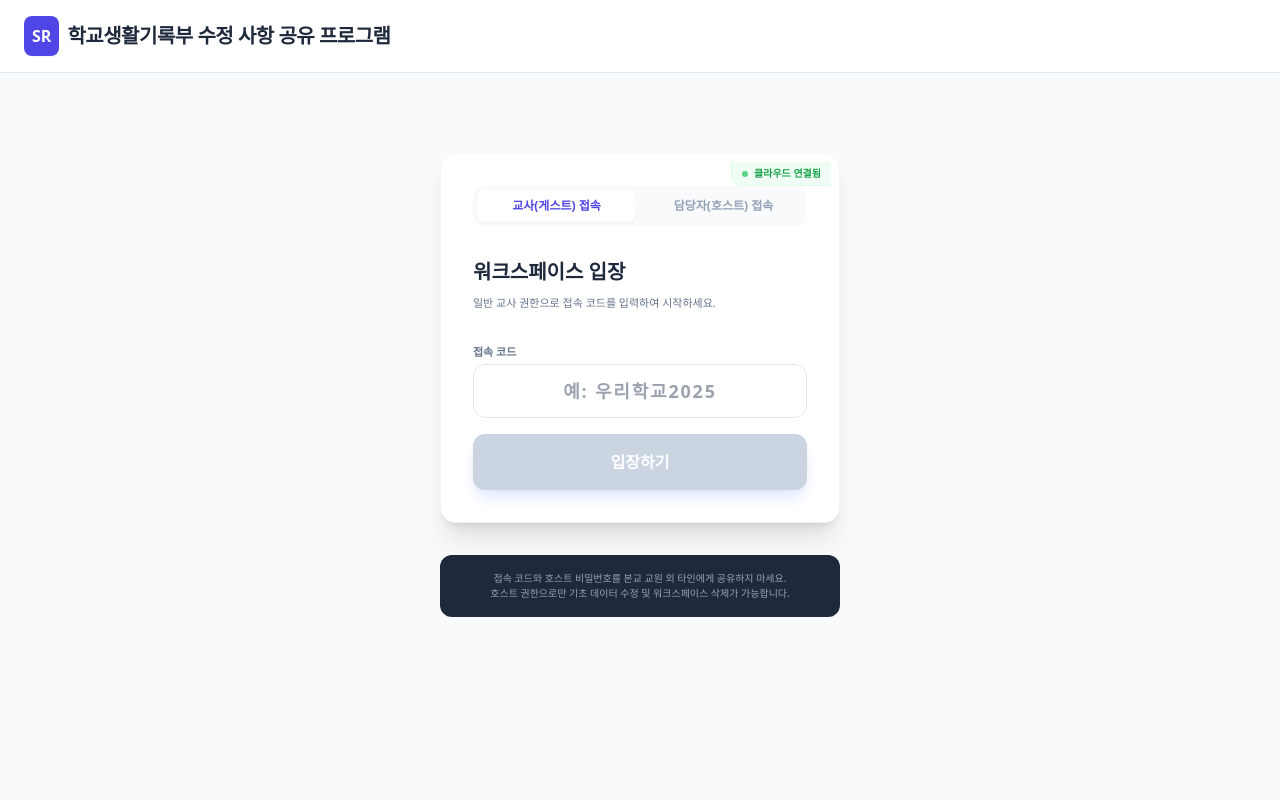
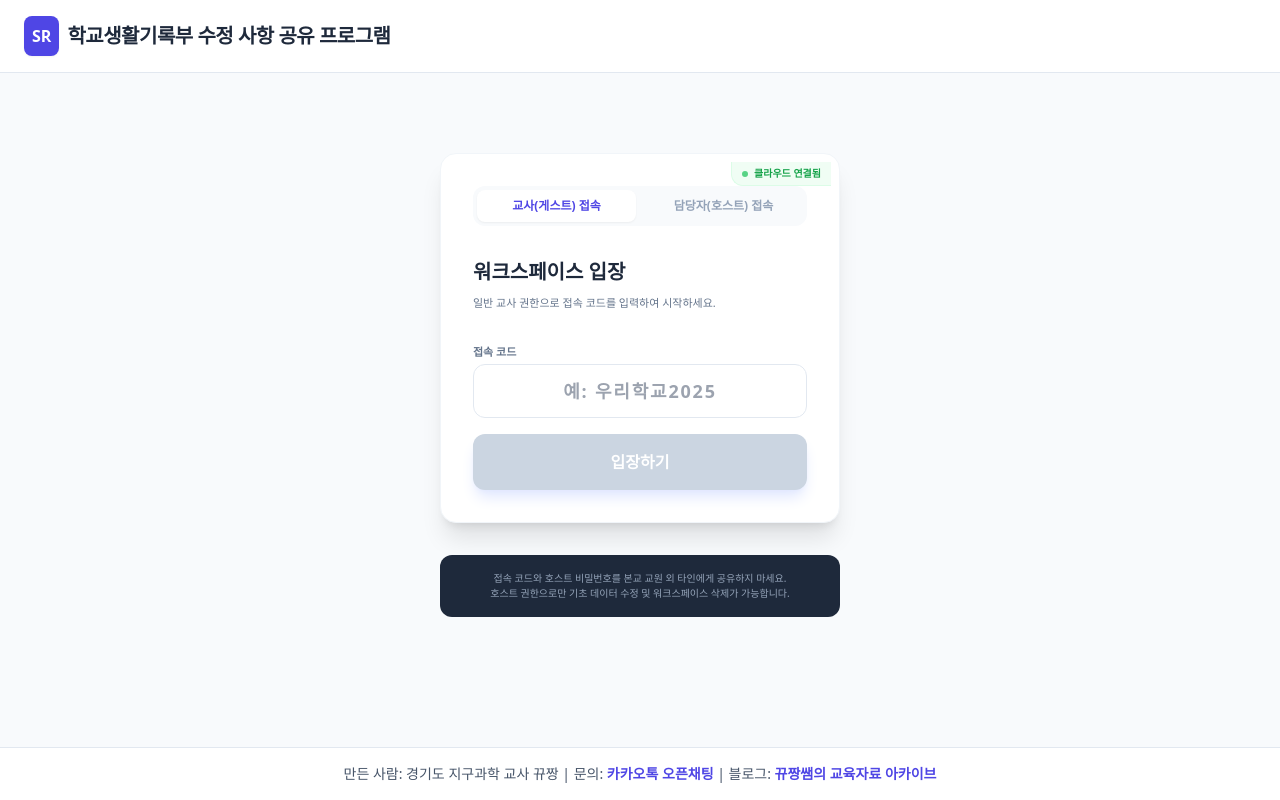
Before and after one commit to eduarchive88/school-modification-system, a React (Vite) app: page / in a window 1280 px wide. Built offline with nearby package versions, Linux system fonts and the light colour scheme; no server answers.

Commit message:
feat: 페이지 하단에 제작자 정보 및 링크 추가

```diff
--- a/App.tsx
+++ b/App.tsx
@@ -217,6 +217,12 @@ const App: React.FC = () => {
           <TeacherView workspaceCode={workspaceCode} onBack={goBackToSelect} />
         )}
       </main>
+
+      <footer className="bg-white border-t border-slate-200 py-4 px-6 text-center">
+        <p className="text-sm text-slate-600">
+          만든 사람: 경기도 지구과학 교사 뀨짱 | 문의: <a href="https://open.kakao.com/o/s7hVU65h" target="_blank" rel="noopener noreferrer" className="text-indigo-600 hover:underline font-bold">카카오톡 오픈채팅</a> | 블로그: <a href="https://eduarchive.tistory.com/" target="_blank" rel="noopener noreferrer" className="text-indigo-600 hover:underline font-bold">뀨짱쌤의 교육자료 아카이브</a>
+        </p>
+      </footer>
     </div>
   );
 };
```
